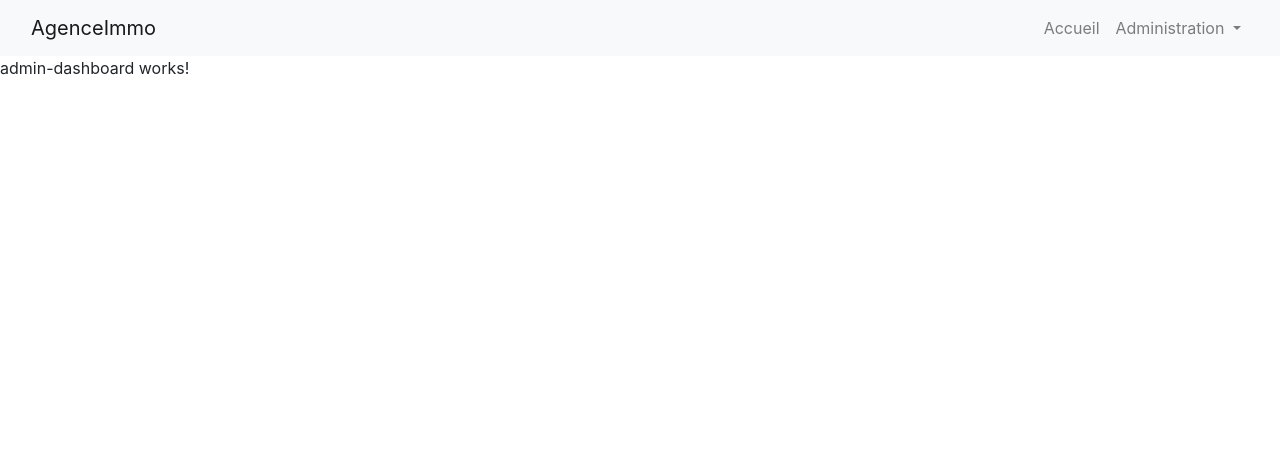
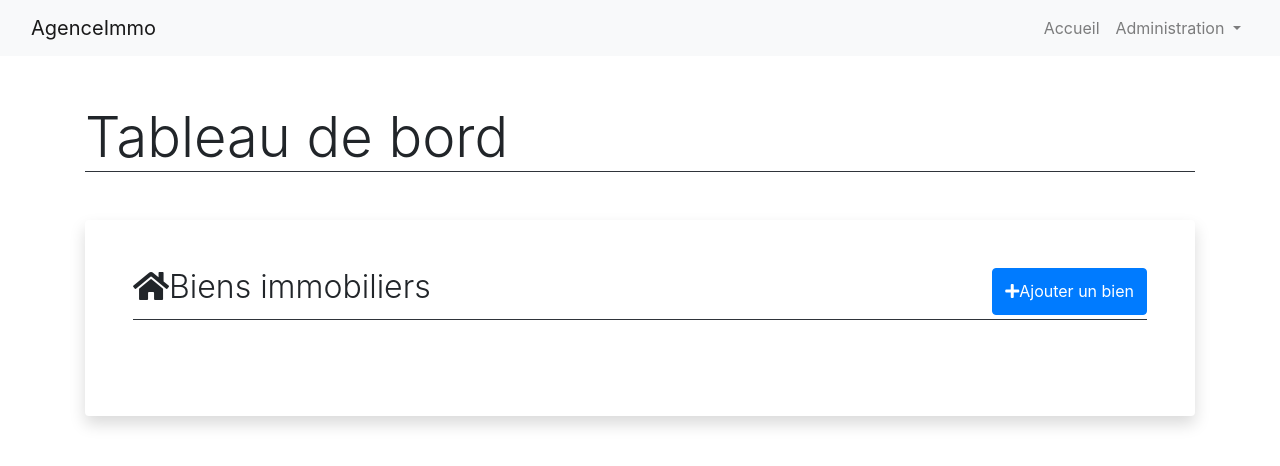
Before and after one commit to rpalvair/angular-formation, an Angular app in the folder monAgence/: page /admin/dashboard in a window 1280 px wide. Shown: the top 466 px of the page. Built offline with nearby package versions, Linux system fonts and the light colour scheme.

Commit message:
feat : Include admin properties component into dahsboard component feat : Use bootstrap modal

```diff
--- a/monAgence/src/app/admin/admin-dashboard/admin-dashboard.component.html
+++ b/monAgence/src/app/admin/admin-dashboard/admin-dashboard.component.html
@@ -1 +1,9 @@
-<p>admin-dashboard works!</p>
+<div class="container">
+  <h1 class="display-4 pt-5 mb-0">Tableau de bord</h1>
+  <hr class="mt-0 mb-5 bg-dark" />
+  <div class="row">
+    <div class="col-12">
+      <app-admin-properties></app-admin-properties>
+    </div>
+  </div>
+</div>
--- a/monAgence/src/app/admin/admin-properties/admin-properties.component.html
+++ b/monAgence/src/app/admin/admin-properties/admin-properties.component.html
@@ -1 +1,35 @@
-<p>admin-properties works!</p>
+<div class="rounded shadow bg-white p-5">
+  <div class="row">
+    <div class="col-12 d-flex">
+      <h2 class="font-weight-light"><i class="fas fa-home"></i>Biens immobiliers</h2>
+      <button type="button" class="btn btn-primary ml-auto" data-toggle="modal" data-target="#propertiesFormModal">
+        <i class="fas fa-plus"></i>Ajouter un bien
+      </button>
+    </div>
+  </div>
+  <hr class="mt-1 mb-5 bg-dark">
+  <div class="row">
+   </div>
+</div>
+
+
+<!-- Modal -->
+<div class="modal fade" id="propertiesFormModal" tabindex="-1" aria-labelledby="exampleModalLabel" aria-hidden="true">
+  <div class="modal-dialog modal-dialog-centered">
+    <div class="modal-content">
+      <div class="modal-header">
+        <h5 class="modal-title" id="exampleModalLabel">Edition d'un bien</h5>
+        <button type="button" class="close" data-dismiss="modal" aria-label="Close">
+          <span aria-hidden="true">&times;</span>
+        </button>
+      </div>
+      <div class="modal-body">
+        ...
+      </div>
+      <div class="modal-footer">
+        <button type="button" class="btn btn-secondary" data-dismiss="modal">Annuler</button>
+        <button type="button" class="btn btn-primary">Enregistrer</button>
+      </div>
+    </div>
+  </div>
+</div>
```
